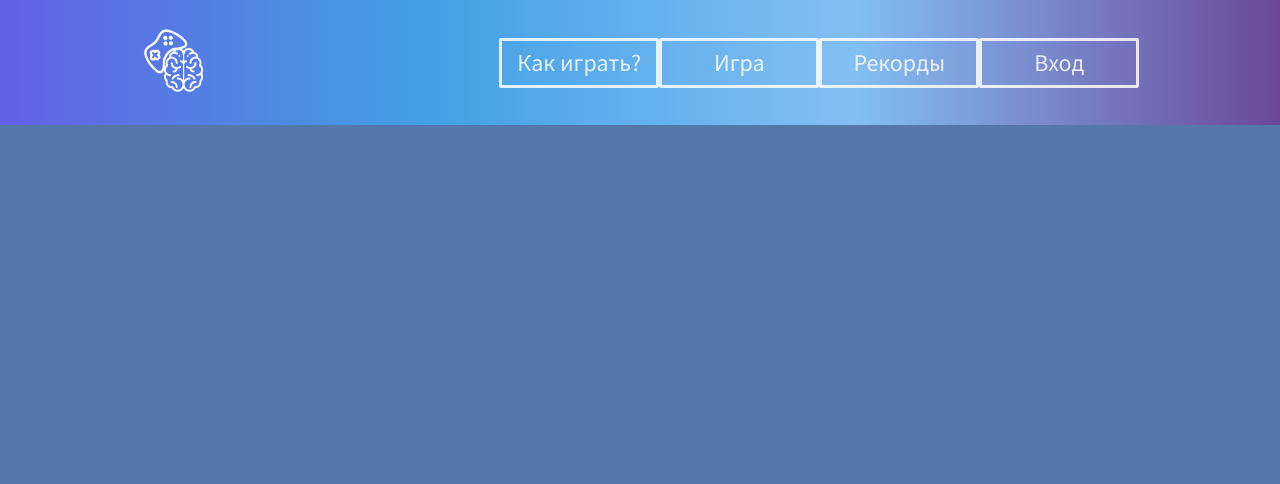
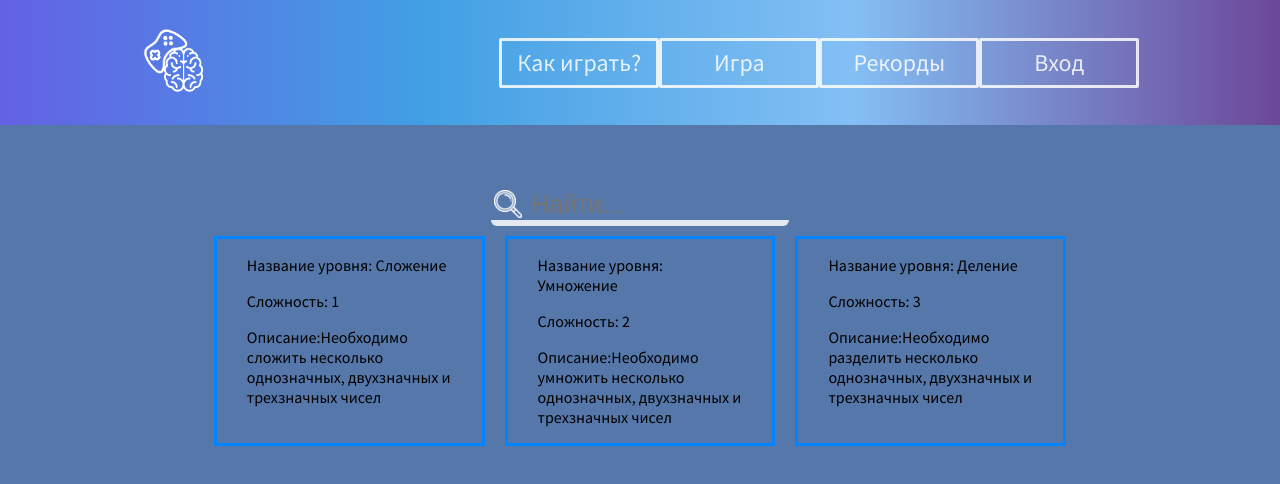
Before and after one commit to karjicoh987/mathgameonreact, a React (Create React App) app: page / in a window 1280 px wide. Shown: the top 484 px of the page. Built offline with nearby package versions, Linux system fonts and the light colour scheme.

Commit message:
Add Home component and it styling

```diff
--- a/src/App.css
+++ b/src/App.css
@@ -3,6 +3,38 @@ body{
     background: #5577A9;
     font-family: 'Source Sans Pro', sans-serif;
 }
+
+.Home{
+    margin-left: 10%;
+    margin-right: 10%;
+    margin-top:5%;
+}
+
+.Search{
+    text-align: center;
+}
+
+input{
+    font-size: 25px;
+    color:#ffffff;
+    width: 25%;
+    padding-left: 40px;
+    background-color: #5577A9;
+    background: url('./img/search.png') no-repeat 3px 1px;
+    background-size: auto 90%;
+    border: none;
+    border-radius: 6px;
+    border-bottom:6px solid #ffffffd5 ;
+}
+
+input:focus{
+    border-color: #ffffff;
+}
+
+input:hover{
+    border-color: #ffffff;
+}
+
 .Nav-Link{
     width:50%;
     display: flex;
--- a/src/App.js
+++ b/src/App.js
@@ -3,6 +3,7 @@ import Header from './components/NavPanel/Header'
 import Rule from './components/Rule/Rule'
 import RecordC from './components/Record/Record'
 import Game from './components/Game/Game'
+import Home from './components/HomePage/HomePage'
 import "./App.css"
 import "./components/Game/Content.css"
 import {
@@ -17,7 +18,7 @@ const App = () => {
         <Router>
           <Header/>
           <Switch>
-            <Route path = '/' exact component = {Rule}/>
+            <Route path = '/' exact component = {Home}/>
             <Route path = '/game' component = {Game}/>
             <Route path = '/rule' component = {Rule}/>
             <Route path = '/record' component = {RecordC}/>
--- /dev/null
+++ b/src/components/HomePage/HomePage.js
@@ -0,0 +1,15 @@
+import React from 'react';
+import LvlPanel from './LvlPanel/LvlPanel'
+import Search from './Search'
+
+function Home(){
+    return(
+        <div className = "Home">
+            <Search/>
+            <LvlPanel/>
+        </div>
+
+    )
+}
+
+export default Home
--- /dev/null
+++ b/src/components/HomePage/Search.js
@@ -0,0 +1,11 @@
+import React from 'react';
+import KeyBoard from './../../img/tools-and-utensils.png'
+function Search(){
+    return(
+        <div className = "Search">
+            <input type = "text" placeholder = "Найти..."/>
+        </div>
+    )
+}
+
+export default Search;
--- a/src/components/NavPanel/Header.js
+++ b/src/components/NavPanel/Header.js
@@ -2,7 +2,6 @@ import React from 'react';
 import NavText from './NavText';
 import NavPanelData from '../Data/NalPanelData'
 import Logo from './../../img/logo.png'
-import Auth from './../../img/user.png'
 import {Link} from 'react-router-dom'
 
 const Header = () => {
--- a/src/components/exp/expstyle.css
+++ b/src/components/exp/expstyle.css
@@ -8,17 +8,6 @@
     font-size: 70px;
 }
 
-input{
-    width:100%;
-    border: none;
-    border-bottom:3px solid;
-}
-input:focus{
-    border-color: tomato;
-}
-input:hover{
-    border-color: tomato;
-}
 .ButtonGenExp{
     width:60px;
     height: 35px;
```
Also changed, not shown: src/components/HomePage/LvlPanel/LvlCard.js (renamed from src/components/LvlPanel/LvlCard.js), src/components/HomePage/LvlPanel/LvlData.js (renamed from src/components/LvlPanel/LvlData.js), src/components/HomePage/LvlPanel/LvlPanel.js (renamed from src/components/LvlPanel/LvlPanel.js), src/components/HomePage/LvlPanel/lvlstyle.css (renamed from src/components/LvlPanel/lvlstyle.css), src/img/search.png, src/img/tools-and-utensils.png.
